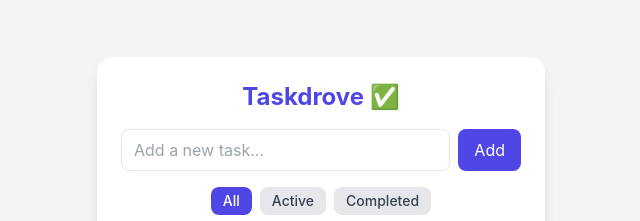
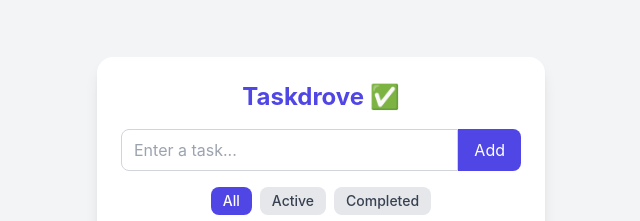
Before and after one commit to Jerrysoftwork/taskdrove, a React (Create React App) app: page / in a window 1280 px wide. Shown: the part 244-465 px from the top of the page, without its empty margins (319-959 px from the left). Built offline with nearby package versions, Linux system fonts and the light colour scheme.

Commit message:
Refactor TodoForm component for improved styling and placeholder text

```diff
--- a/src/components/TodoForm.jsx
+++ b/src/components/TodoForm.jsx
@@ -2,16 +2,17 @@ import React from "react";
 
 export default function TodoForm({ newTask, setNewTask, addTask }) {
   return (
-    <div className="flex gap-2 mb-4">
+    <div className="flex mb-4">
       <input
+        type="text"
         value={newTask}
         onChange={(e) => setNewTask(e.target.value)}
-        placeholder="Add a new task..."
-        className="flex-1 px-3 py-2 border rounded-lg focus:outline-none focus:ring-2 focus:ring-indigo-500"
+        className="flex-grow px-3 py-2 rounded-l-lg border border-gray-300 focus:outline-none focus:ring-2 focus:ring-indigo-400"
+        placeholder="Enter a task..."
       />
       <button
         onClick={addTask}
-        className="bg-indigo-600 text-white px-4 py-2 rounded-lg hover:bg-indigo-700 transition"
+        className="px-4 py-2 bg-indigo-600 text-white rounded-r-lg hover:bg-indigo-700 transition"
       >
         Add
       </button>
```
